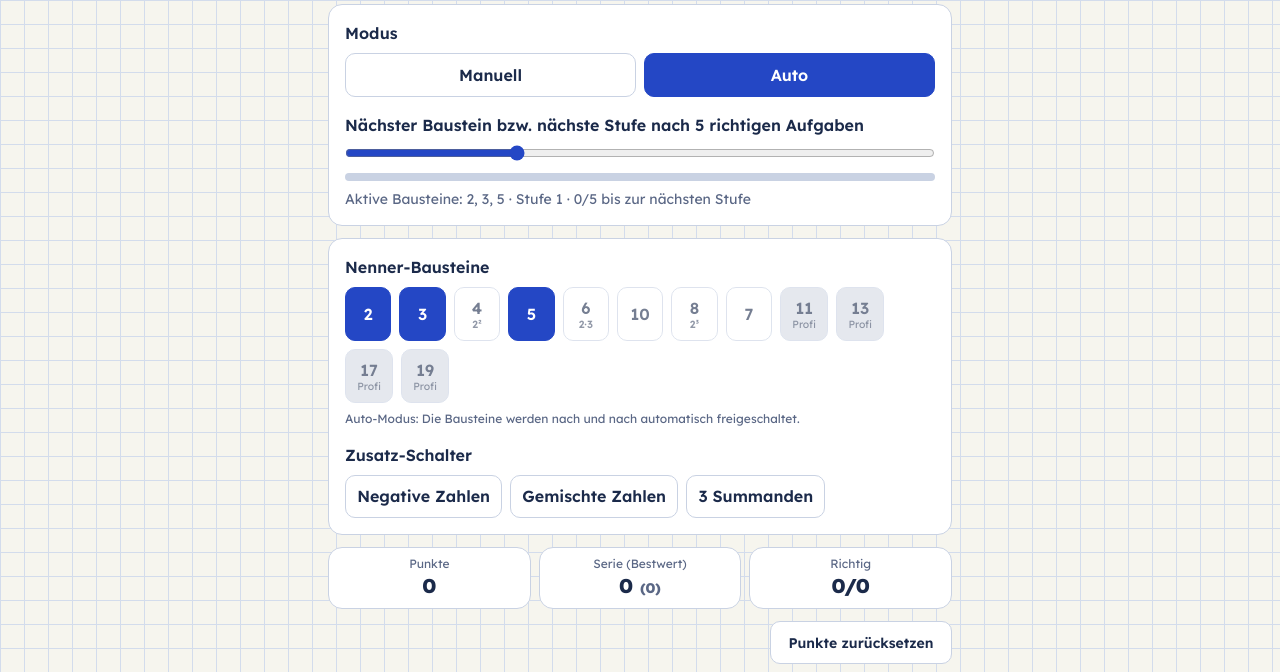
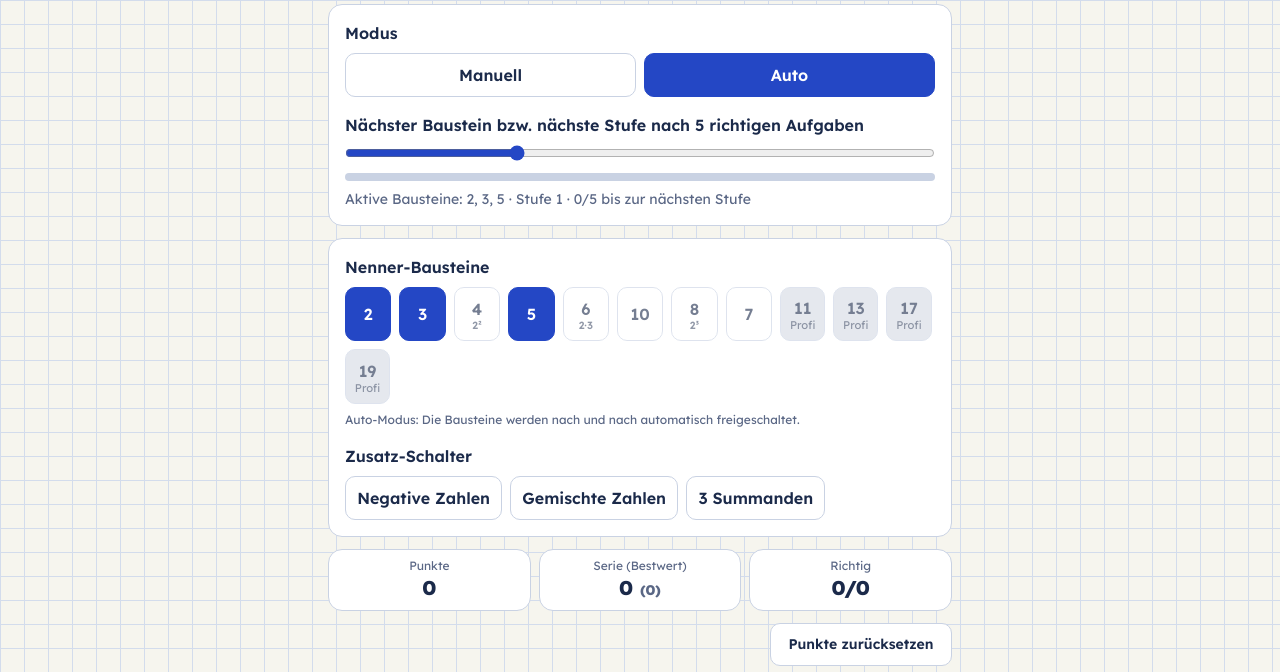
Before and after one commit to magwolfgangschmid/mathe-tools, a plain HTML site: page brueche/addsub/index.html in a window 1280 px wide. Shown: the part 96-768 px from the top of the page. Drawn offline with Linux system fonts and the light colour scheme.

Commit message:
Update index.html

```diff
--- a/brueche/addsub/index.html
+++ b/brueche/addsub/index.html
@@ -20,8 +20,8 @@
 .guide-title{font-weight:600;font-size:.95rem;text-align:center}
 .chip.is-active:disabled{opacity:1}
 .hint.is-ok{color:var(--ok)}
-.chip--pro{min-width:0;width:auto;flex:0 0 auto}
-.chip--pro small{font-weight:400;letter-spacing:0}
+.chip--pro{min-width:0;width:auto;flex:0 0 auto;padding-inline:.55rem;white-space:nowrap}
+.chip--pro small{font-weight:400;letter-spacing:0;font-size:.7em;line-height:1}
 </style>
 </head>
 <body>
```
